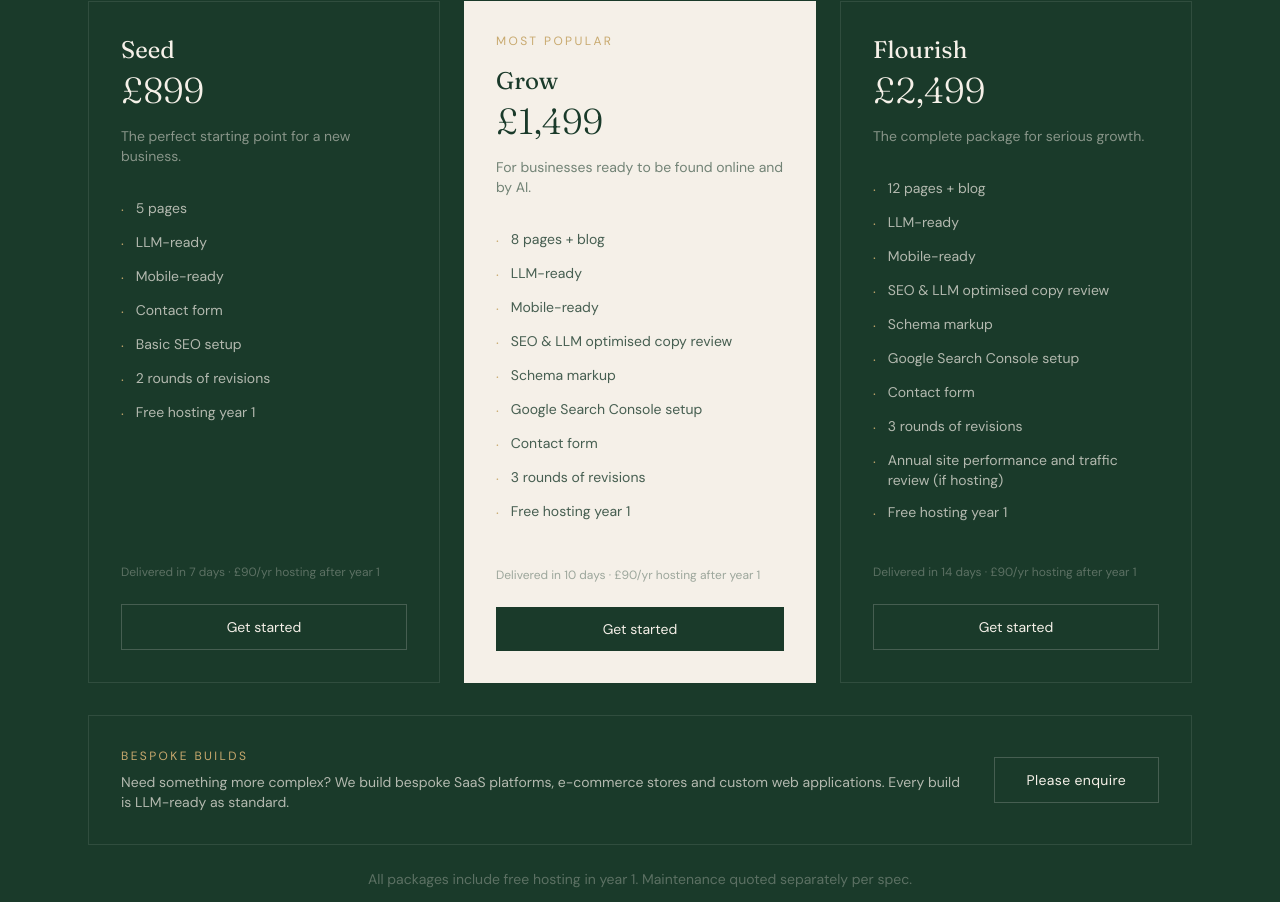
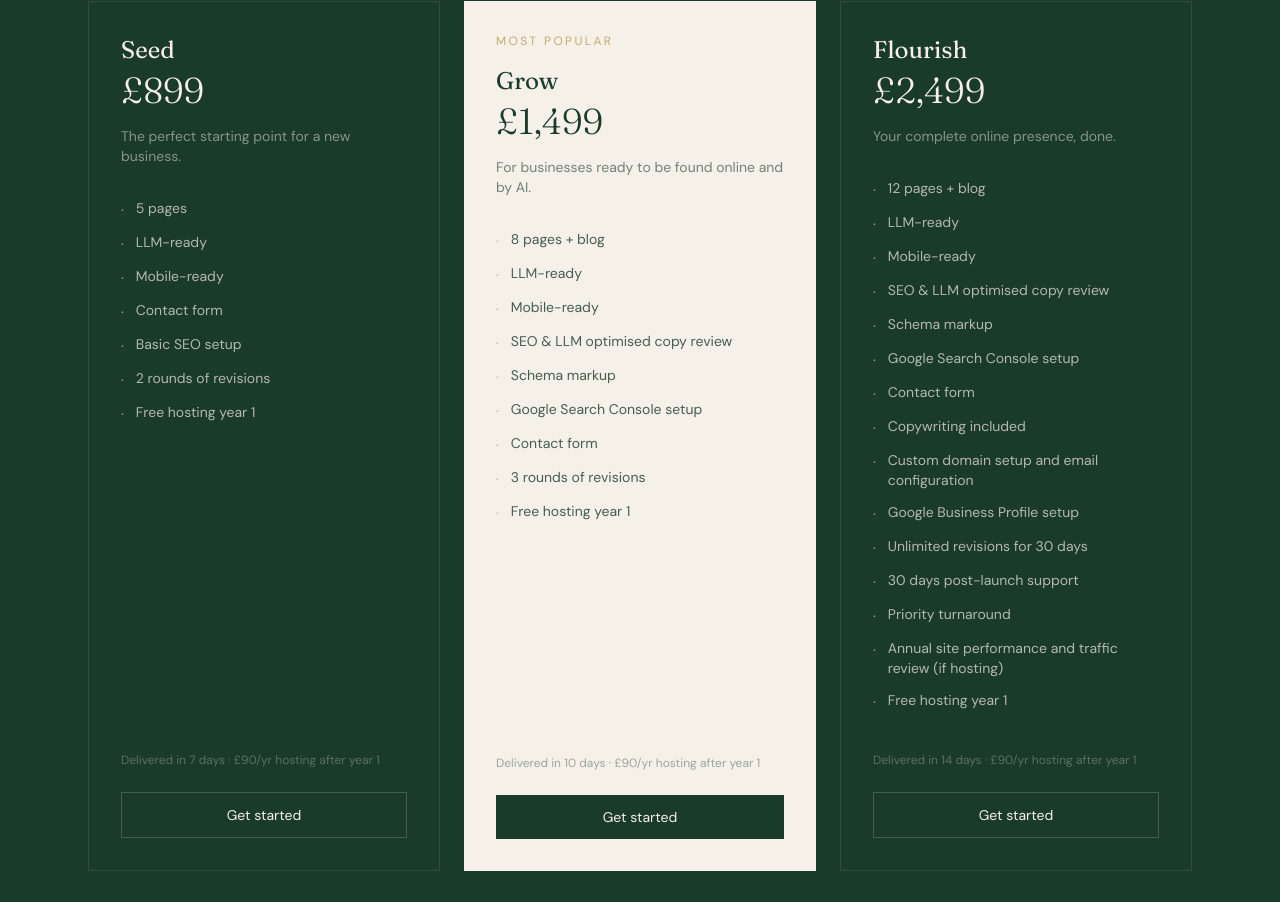
Before and after one commit to djrdunton-pocket/seed-digital, a Next.js app: page / in a window 1280 px wide. Shown: the part 1678-2580 px from the top of the page. Built offline with nearby package versions, Linux system fonts and the light colour scheme.

Commit message:
git add . git commit -m "Update Flourish package with complete feature set"

```diff
--- a/app/components/Packages.tsx
+++ b/app/components/Packages.tsx
@@ -40,7 +40,7 @@ const packages = [
   {
     name: 'Flourish',
     price: '£2,499',
-    tagline: 'The complete package for serious growth.',
+    tagline: 'Your complete online presence, done.',
     features: [
       '12 pages + blog',
       'LLM-ready',
@@ -49,7 +49,12 @@ const packages = [
       'Schema markup',
       'Google Search Console setup',
       'Contact form',
-      '3 rounds of revisions',
+      'Copywriting included',
+      'Custom domain setup and email configuration',
+      'Google Business Profile setup',
+      'Unlimited revisions for 30 days',
+      '30 days post-launch support',
+      'Priority turnaround',
       'Annual site performance and traffic review (if hosting)',
       'Free hosting year 1',
     ],
```
